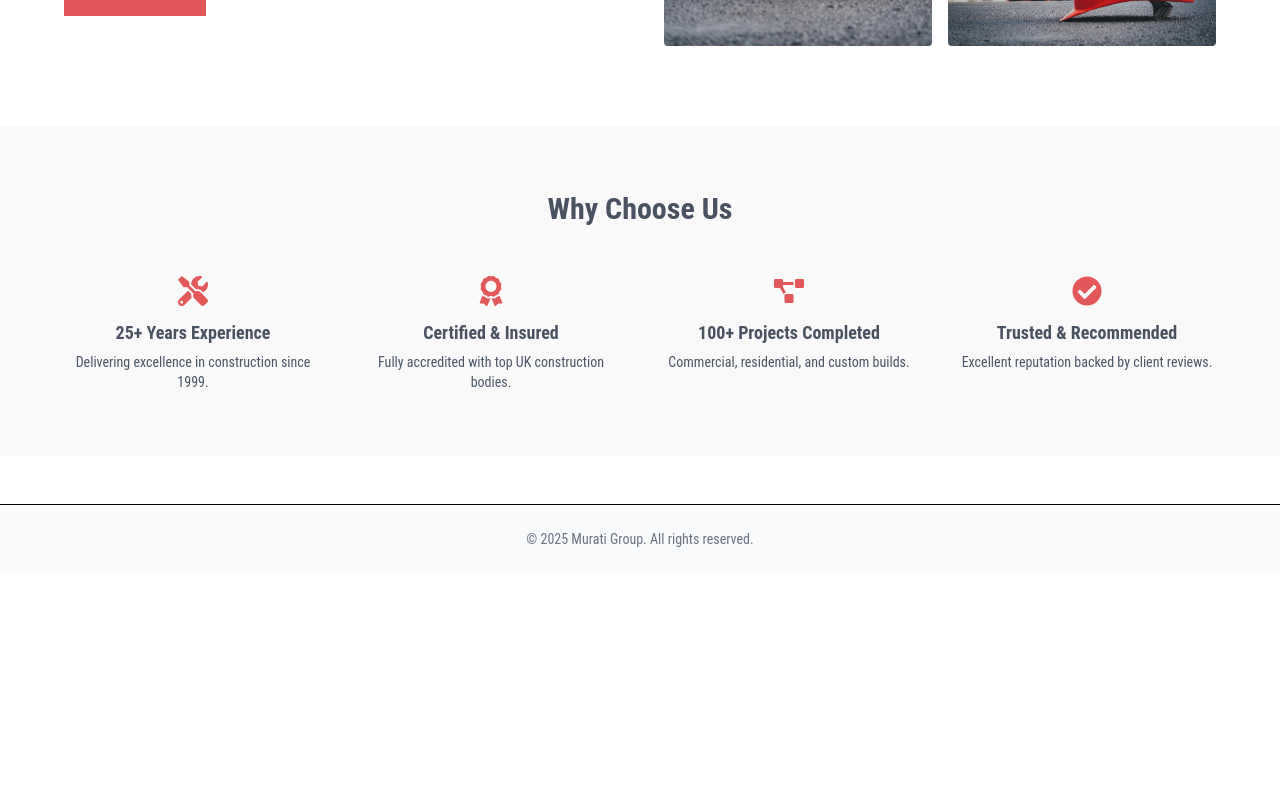
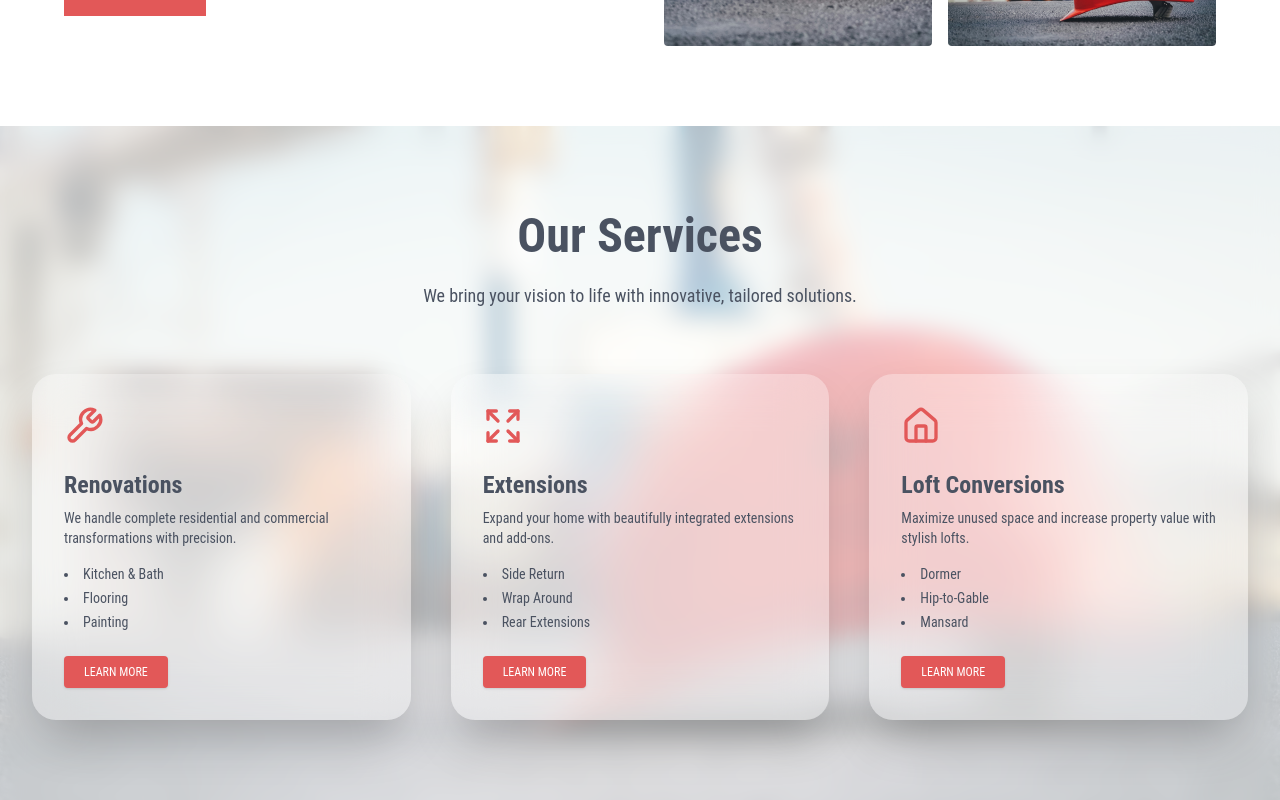
Before and after one commit to armirpepkola/murati-group, a Next.js app: page / in a window 1280 px wide. Shown: the part 1260-2060 px from the top of the page. Before the commit the page ends 1833 px from the top, so only its background shows below. Built offline with nearby package versions, Linux system fonts and the light colour scheme.

Commit message:
servicesPreview v1

```diff
--- a/package.json
+++ b/package.json
@@ -9,6 +9,8 @@
     "lint": "next lint"
   },
   "dependencies": {
+    "framer-motion": "^12.6.3",
+    "lucide-react": "^0.487.0",
     "next": "15.2.4",
     "react": "^19.0.0",
     "react-dom": "^19.0.0",
--- a/src/app/page.tsx
+++ b/src/app/page.tsx
@@ -1,11 +1,9 @@
 import { Metadata } from 'next';
 import Hero from '@/components/home/Hero';
-// Future imports:
-import Features from '@/components/home/AboutPreview';
-// import ServicesPreview from '@/components/home/ServicesPreview';
+import AboutPreview from '@/components/home/AboutPreview';
+import ServicesPreview from '@/components/home/ServicesPreview';
 // import ProjectsPreview from '@/components/home/ProjectsPreview';
 import WhyChooseUs from '@/components/home/WhyChooseUs';
-import AboutPreview from '@/components/home/AboutPreview';
 // import Testimonials from '@/components/home/Testimonials';
 // import CTA from '@/components/home/CTA';
 
@@ -19,7 +17,7 @@ export default function HomePage() {
     <main>
       <Hero />
       <AboutPreview />
-      {/* <ServicesPreview /> */}
+      <ServicesPreview />
       {/* <ProjectsPreview /> */}
       <WhyChooseUs />
       {/* <Testimonials /> */}
--- a/src/components/home/ServicesPreview.tsx
+++ b/src/components/home/ServicesPreview.tsx
@@ -0,0 +1,93 @@
+'use client';
+
+import Link from 'next/link';
+import { motion } from 'framer-motion';
+import { Wrench, Expand, Home } from 'lucide-react';
+
+const services = [
+  {
+    title: 'Renovations',
+    desc: 'We handle complete residential and commercial transformations with precision.',
+    features: ['Kitchen & Bath', 'Flooring', 'Painting'],
+    icon: Wrench,
+  },
+  {
+    title: 'Extensions',
+    desc: 'Expand your home with beautifully integrated extensions and add-ons.',
+    features: ['Side Return', 'Wrap Around', 'Rear Extensions'],
+    icon: Expand,
+  },
+  {
+    title: 'Loft Conversions',
+    desc: 'Maximize unused space and increase property value with stylish lofts.',
+    features: ['Dormer', 'Hip-to-Gable', 'Mansard'],
+    icon: Home,
+  },
+];
+
+const containerVariants = {
+  hidden: {},
+  visible: {
+    transition: {
+      staggerChildren: 0.15,
+    },
+  },
+};
+
+const cardVariants = {
+  hidden: { opacity: 0, y: 40 },
+  visible: { opacity: 1, y: 0, transition: { duration: 0.6, ease: 'easeOut' } },
+};
+
+const ServicesPreview = () => {
+  return (
+    <section
+      className="relative pt-20 pb-32 px-8 bg-cover bg-center"
+      style={{ backgroundImage: "url('/images/hero.jpg')" }}
+    >
+      <div className="absolute inset-0 bg-white/70 backdrop-blur-md z-0" />
+
+      <div className="relative z-10 max-w-7xl mx-auto text-center mb-16">
+        <h2 className="text-5xl font-bold text-[#4a5261] mb-4">Our Services</h2>
+        <p className="text-lg text-[#4a5261] max-w-2xl mx-auto">
+          We bring your vision to life with innovative, tailored solutions.
+        </p>
+      </div>
+
+      <motion.div
+        className="relative z-10 grid md:grid-cols-3 gap-10 max-w-7xl mx-auto"
+        initial="hidden"
+        whileInView="visible"
+        viewport={{ once: true, amount: 0.2 }}
+        variants={containerVariants}
+      >
+        {services.map((s) => (
+          <motion.div
+            key={s.title}
+            variants={cardVariants}
+            className="group relative p-8 bg-white/30 backdrop-blur-xl text-[#4a5261] rounded-3xl shadow-2xl overflow-hidden hover:shadow-[#e25858]/50 transition-all duration-300"
+          >
+            <s.icon className="w-10 h-10 text-[#e25858] mb-6" />
+            <h3 className="text-2xl font-semibold mb-2">{s.title}</h3>
+            <p className="text-sm mb-4">{s.desc}</p>
+            <ul className="text-sm list-disc list-inside space-y-1 mb-6">
+              {s.features.map((feature, i) => (
+                <li key={i}>{feature}</li>
+              ))}
+            </ul>
+
+            <Link
+            href="/services"
+            className="inline-block mt-auto bg-[#e25858] text-white uppercase text-xs px-5 py-2 rounded shadow hover:bg-[#cf4a4a] transition cursor-pointer"
+            >
+                Learn More
+            </Link>
+
+          </motion.div>
+        ))}
+      </motion.div>
+    </section>
+  );
+};
+
+export default ServicesPreview;
```
Also changed, not shown: 1 other file (tests, documents, lock files or other folders).
